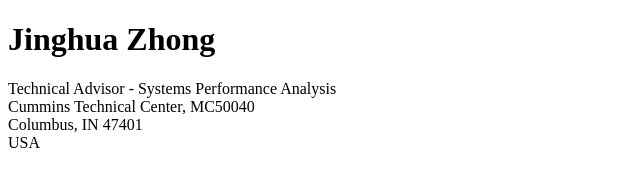
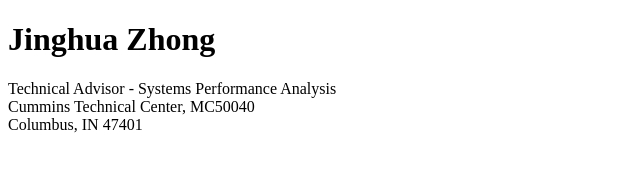
Before and after one commit to jinghuazhong/jinghuazhong.github.io, a plain HTML site: page index.html in a window 1280 px wide. Shown: the full height of the page, 0-640 px from the left. Drawn offline with Linux system fonts and the light colour scheme.

Commit message:
Update index.html

```diff
--- a/index.html
+++ b/index.html
@@ -6,7 +6,6 @@
   Technical Advisor - Systems Performance Analysis<br>
   Cummins Technical Center, MC50040<br>
   Columbus, IN 47401<br>
-  USA<br>
 </p>
 </body>
 </html>
```
